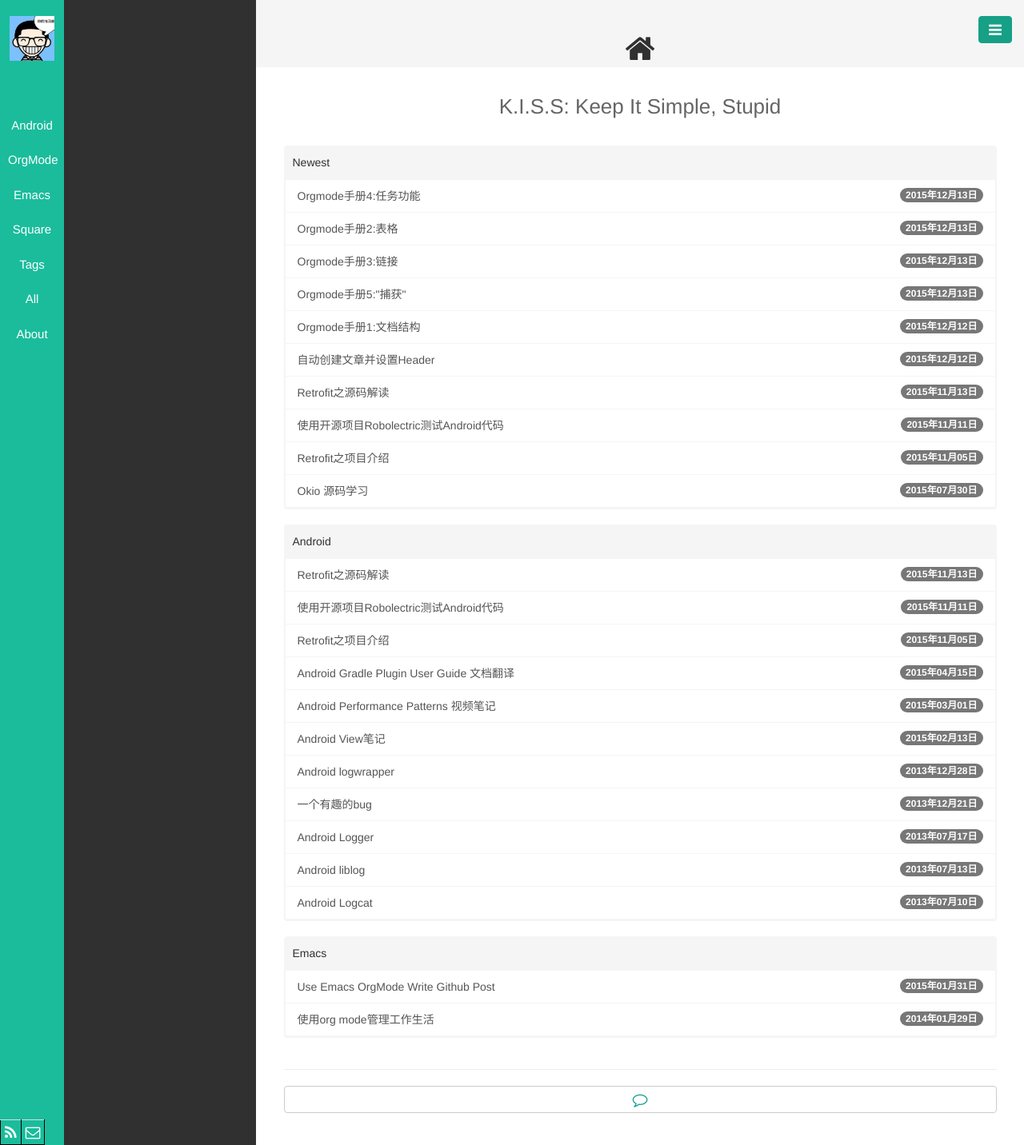
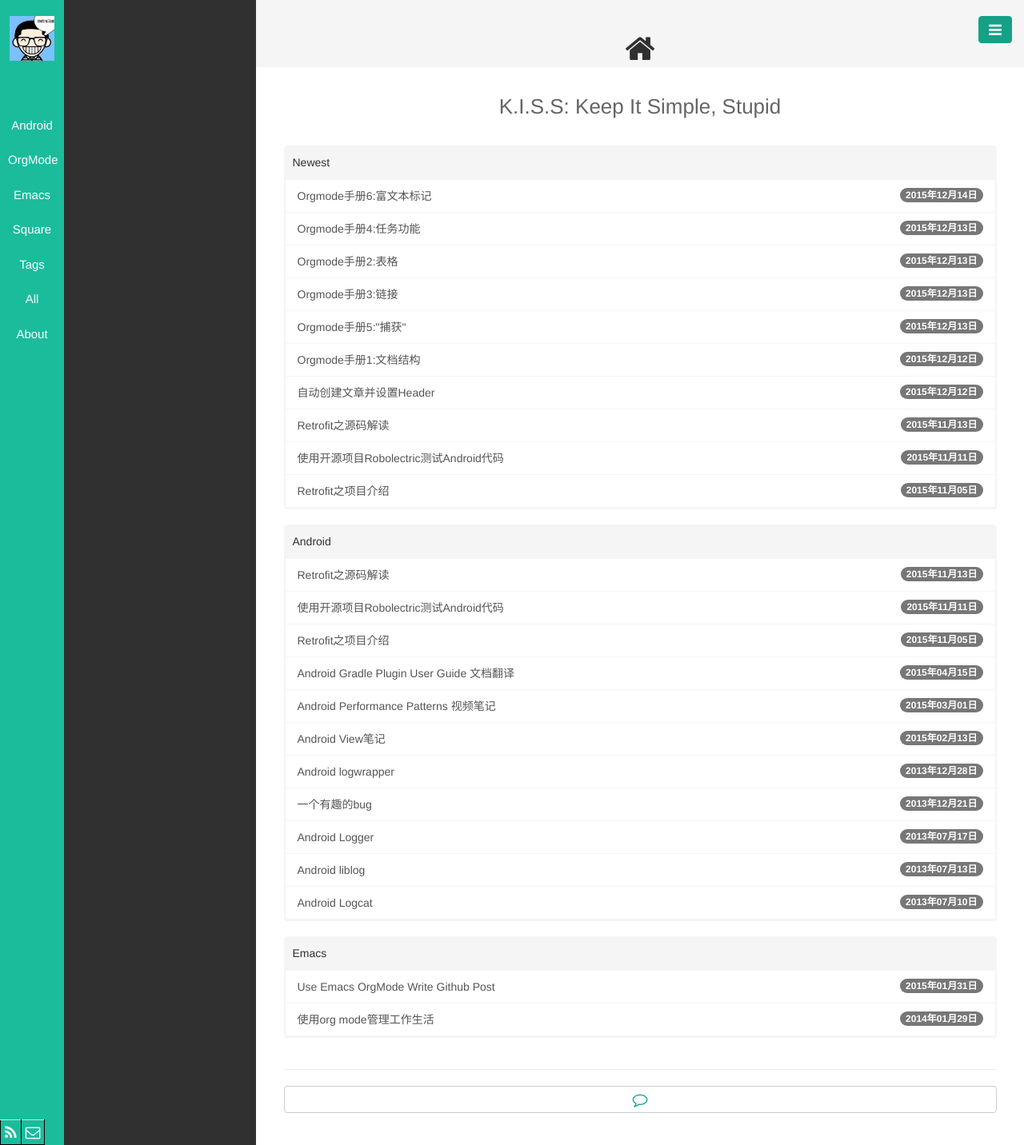
Before and after one commit to byrlx/byrlx.github.io, a Jekyll site: the page built from index.html, in a window 1280 px wide. Shown: the whole page at 80% size. Built offline with Jekyll 4.4.1, drawn with Linux system fonts in a browser that asks for light colours; Markdown is read by kramdown in place of the engine named in the settings; the list of posts is cut into pages by our own code.

Commit message:
create org markup

```diff
--- a/_posts/2015-12-12-org-mode-outline.html
+++ b/_posts/2015-12-12-org-mode-outline.html
@@ -3,6 +3,11 @@ layout: post
 title: Orgmode手册1:文档结构
 categories: [OrgMode]
 ---
+<div class="center">
+<p>
+Org-mode is like half the awesomeness of emacs
+</p>
+</div>
 
 <p>
 这是Org mode手册系列的第一篇, 内容主要为阅读Org Manual的笔记,
--- /dev/null
+++ b/_posts/2015-12-14-org-markup.html
@@ -0,0 +1,283 @@
+---
+layout: post
+title: Orgmode手册6:富文本标记
+categories: [OrgMode]
+---
+<div id="outline-container-sec-1" class="outline-2">
+<h2 id="sec-1">富文本标记</h2>
+<div class="outline-text-2" id="text-1">
+<p>
+org mode另一个牛X闪闪的功能就是导出功能,
+可以将org文件导出为计算机领域主流的文件格式, 例如HTML/PDF/LaTex/Markdown等等,
+为了支持这些文本丰富的格式要求, org mode定义了一系列的标记, <br  />
+这篇文章就先来看一下这些标记规则.
+</p>
+</div>
+<div id="outline-container-sec-1-1" class="outline-3">
+<h3 id="sec-1-1">标记</h3>
+<div class="outline-text-3" id="text-1-1">
+</div><div id="outline-container-sec-1-1-1" class="outline-4">
+<h4 id="sec-1-1-1">结构化标记元素</h4>
+<div class="outline-text-4" id="text-1-1-1">
+</div><div id="outline-container-sec-1-1-1-1" class="outline-5">
+<h5 id="sec-1-1-1-1">标题.</h5>
+<div class="outline-text-5" id="text-1-1-1-1">
+<p>
+使用关键字 <b>#+TITLE</b> 来设置导出文本的标题, 如果没有设置, 会以文件名
+作为标题. 如果只是到处一个子树, 则使用子树的标题作为导出文本的标题.
+或者也可以在子树中设置属性 <b>EXPORT_TITLE</b>.
+</p>
+</div>
+</div>
+<div id="outline-container-sec-1-1-1-2" class="outline-5">
+<h5 id="sec-1-1-1-2">修改导出层级.</h5>
+<div class="outline-text-5" id="text-1-1-1-2">
+<p>
+org mode默认只导出三层标题, 举例来说, 导出为HTML时, 只会导出到H3, 而
+四层及以下的标题都生成为列表. 如果想要修改导出的层级, 可以设置全局变量
+<b>org-export-headline-levels</b>, 或者在文本内设置OPTIONS设置 <b>H</b> 配置:
+</p>
+<pre class="example">
+#+OPTIONS: H:4
+</pre>
+</div>
+</div>
+<div id="outline-container-sec-1-1-1-3" class="outline-5">
+<h5 id="sec-1-1-1-3">目录.</h5>
+<div class="outline-text-5" id="text-1-1-1-3">
+<p>
+org mode默认会导出目录, 将其放在第一个标题的前面,目录深度与标题层级相同,
+不过可以通过设置 <b>org-export-with-toc</b> 或修改OPTIONS的 <b>toc</b> 来修改目录
+深度或将其关闭. 例如
+</p>
+<pre class="example">
+#+OPTIONS: toc:2 (两层目录)
+#+OPTIONS: toc:nil (关掉目录)
+</pre>
+
+<p>
+如果想改变目录的导出位置, 先将默认导出关闭, 然后使用 <b>#+TOC: headlines N</b>
+配置到想插入的地方. 例如:
+</p>
+<pre class="example">
+#+OPTIONS: toc:nil        (no default TOC)
+...
+#+TOC: headlines 2        (insert TOC here, with two headline levels)
+</pre>
+
+<p>
+同时, org mode还支持列表和表格的导出.
+</p>
+<pre class="example">
+#+TOC: listings           (build a list of listings)
+#+TOC: tables             (build a list of tables)
+</pre>
+</div>
+</div>
+<div id="outline-container-sec-1-1-1-4" class="outline-5">
+<h5 id="sec-1-1-1-4">换行, 引用</h5>
+<div class="outline-text-5" id="text-1-1-1-4">
+<p>
+orgmode中,段落之间用空白行来分割,如果需要段落内换行, 在该行结尾使用 <b>\\</b> 关键字.
+</p>
+
+<p>
+如果想在该段落部分内容保持换行, 可以使用 <code>#+BEGIN_VERSE</code> 关键字, 写诗的人肯定需要这个功能,
+例如:
+</p>
+<pre class="example">
+#+BEGIN_VERSE
+      Great clouds overhead
+      Tiny black birds rise and fall
+      Snow covers Emacs
+
+          -- AlexSchroeder
+#+END_VERSE
+</pre>
+
+<p>
+引用他人内容可以使用 <code>#+BEGIN_QUOTE</code>, 这样可以保持缩进
+</p>
+<pre class="example">
+#+BEGIN_QUOTE
+     Everything should be made as simple as possible,
+     but not any simpler -- Albert Einstein
+#+END_QUOTE
+</pre>
+
+<p>
+想要内容居中可以使用 <code>#+BEGIN_CENTER</code>
+</p>
+<pre class="example">
+#+BEGIN_CENTER
+Keep me in the center!!!!
+#+END_CENTER
+</pre>
+</div>
+</div>
+
+<div id="outline-container-sec-1-1-1-5" class="outline-5">
+<h5 id="sec-1-1-1-5">修饰符</h5>
+<div class="outline-text-5" id="text-1-1-1-5">
+<p>
+org mode提供了一些字符串的修饰符号, 这些修饰符都是成对出现,
+用于修饰其包含的内容.<br  />
+包括以下几种:
+</p>
+<pre class="example">
+*粗体*, /斜体/, _下划线_, =原文=, ~代码~, +删除线+.
+</pre>
+
+<p>
+其中==常用于org mode的特殊字符, 比如 <code>=#+OPTIONS:=</code> 就可以保证
+在导出时不解析#+OPTIONS, 只是原文输出.
+</p>
+
+<p>
+如果一行只包含且包含5个以上 "-" 那么会被导出为横线.
+</p>
+</div>
+</div>
+<div id="outline-container-sec-1-1-1-6" class="outline-5">
+<h5 id="sec-1-1-1-6">注释</h5>
+<div class="outline-text-5" id="text-1-1-1-6">
+<p>
+注释可以用三中方式表示, 注释永远不会被导出.
+</p>
+<ul class="org-ul">
+<li>以零个或多个空格开始, 并跟着#号, 然后后面在接一个空格的行被认为是
+注释行, 该行永远不会被导出.
+</li>
+<li>以 <b>COMMENT</b> 开始的整个子树
+</li>
+<li>被 <code>#+BEGIN_COMMENT</code> 和 <code>#+END_COMMENT</code> 包裹的内容.
+</li>
+</ul>
+
+<p>
+下面是示例, 下面的内容不会被导出
+</p>
+<pre class="example">
+# 注释
+
+* COMMENT 注释子树
+** 二级目录
+
+#+BEGIN_COMMENT
+ test
+#+END_COMMENT
+</pre>
+</div>
+</div>
+</div>
+<div id="outline-container-sec-1-1-2" class="outline-4">
+<h4 id="sec-1-1-2">"字面"内容</h4>
+<div class="outline-text-4" id="text-1-1-2">
+<p>
+Orgmode提供了几种方式, 可以使位子内容不受org mode的处理, 即使文字中
+有org mode的特殊字符, 主要的方式包括:
+</p>
+<ul class="org-ul">
+<li>#+BEGIN_EXAMPLE..#+END_EXAMPLE <br  />
+  例如:
+<pre class="example">
+#+BEGIN_EXAMPLE
+This is an example, *nothing works*
+`#+END_EXAMPLE
+</pre>
+<p>
+如果内容特别短, 也可以使用"空格:空格"字符串修饰
+</p>
+</li>
+<li>#+BEGIN_SRC..#+END_SRC <br  />
+  如果示例是一段程序, 可以使用这对关键字, 例如
+<pre class="example">
+<span class="linenr">1: </span>#+BEGIN_SRC elisp
+<span class="linenr">2: </span>(+ 1 1)
+<span id="coderef-lxxtest" class="coderef-off"><span class="linenr">3: </span>(concat "helo" "wold")</span>
+<span class="linenr">4: </span>#+END_SRC
+</pre>
+</li>
+</ul>
+
+<p>
+上面两种方式都可以添加一些配置:
+</p>
+<ul class="org-ul">
+<li>"-n/+n" 显示行号, "+n"会接着前面的block行号继续.
+</li>
+<li>(ref:name) 定义block内的引用.可以在block之外引用block里面的内容.
+例如可以使用<a href="#coderef-lxxtest"class="coderef" onmouseover="CodeHighlightOn(this, 'coderef-lxxtest');" onmouseout="CodeHighlightOff(this, 'coderef-lxxtest');">代码块链接</a>来引用代码内容.
+</li>
+<li>"-r", 在导出的文件中移除引用.
+</li>
+</ul>
+
+<p>
+可以使用快捷键 "C-c '"打开一个buffer编辑block中的内容.
+</p>
+</div>
+</div>
+<div id="outline-container-sec-1-1-3" class="outline-4">
+<h4 id="sec-1-1-3">引用其他文件</h4>
+<div class="outline-text-4" id="text-1-1-3">
+<p>
+使用 <b>#+INCLUDE:</b> 来在org文件中引用其他文件, 被引用文件的内容会被放在当前
+部分 如果被引用文件也有标题的话, 这些标题会被设置为当前章节的子标题.
+如果你想修改这种设置, 修改被引用文件的标题级别, 可以通过设置 minlevel参数.
+</p>
+<pre class="example">
+#+INCLUDE: file :minlevel N
+</pre>
+
+<p>
+也可以通过 <b>:lines</b> 来引用该文件的一部分, 例如:
+</p>
+<pre class="example">
+#+INCLUDE: file :minlevel N :lines "5-10" ;; 5到10行
+#+INCLUDE: file :minlevel N :lines "5-" ;; 5到结尾
+#+INCLUDE: file :minlevel N :lines "-10" ;; 1到9行
+</pre>
+
+<p>
+也可以通过在后面使用 <b>src language</b> 或 <b>example</b> 来将被引用内容转化为
+src或example结构.
+</p>
+</div>
+</div>
+
+<div id="outline-container-sec-1-1-4" class="outline-4">
+<h4 id="sec-1-1-4">宏</h4>
+<div class="outline-text-4" id="text-1-1-4">
+<div class="center">
+<p>
+MACRO is everywhere.
+</p>
+</div>
+
+<p>
+orgmode同样支持宏定义, 使用关键字 <b>#+MACRO</b> 来定义你自己的宏, 然后以
+<b>{{{}}}</b> 的方式调用宏, 可以在宏定义中使用 "$N" 定义多个参数.
+</p>
+<pre class="example">
+#+MACRO: awesome Hi, $, you are an awesome guy.
+
+{{{awesome(Jake Wharton)}}}
+</pre>
+<p>
+系统也提供了一些预定义的宏, 同样可以调用, 例如 <code>{{{title}}}</code> , <code>{{{author}}}</code> ,
+<code>{{{time(FORMAT)}}}</code> 等.
+</p>
+</div>
+</div>
+<div id="outline-container-sec-1-1-5" class="outline-4">
+<h4 id="sec-1-1-5">LaTex</h4>
+<div class="outline-text-4" id="text-1-1-5">
+<p>
+As i never use LaTex, I dont read this part. <br  />
+It will be catched up when I have some experience with LaTex someday.
+</p>
+</div>
+</div>
+</div>
+</div>
```
